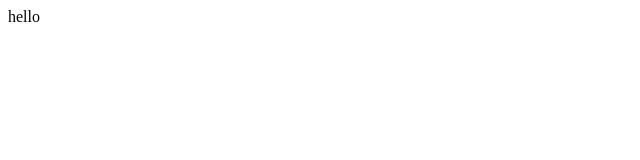
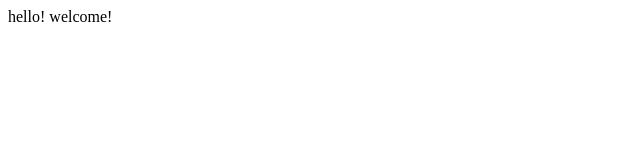
Before and after one commit to haraku1/test, a plain HTML site: page index.html in a window 1280 px wide. Shown: the full height of the page, 0-640 px from the left. Drawn offline with Linux system fonts and the light colour scheme.

Commit message:
third commit

```diff
--- a/index.html
+++ b/index.html
@@ -1 +1 @@
-<p>hello</p>
+<p>hello! welcome!</p>
```
